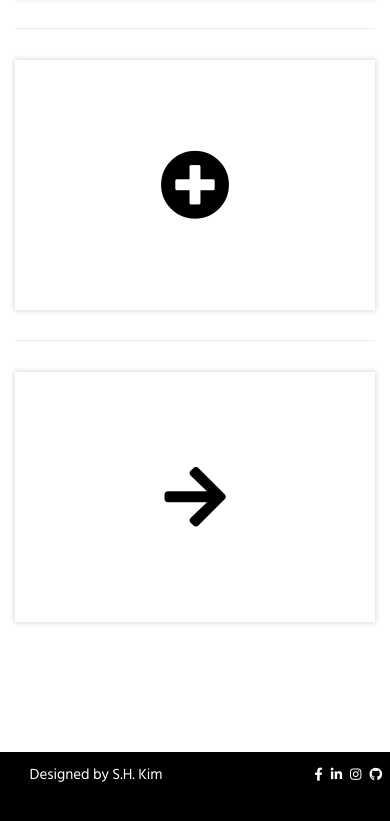
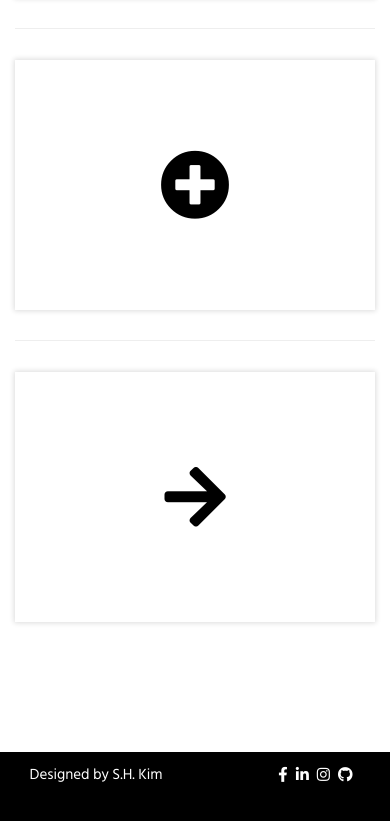
Before and after one commit to shkim04/my-blog, a React app: page / in a window 390 px wide. Shown: the part 1636-2457 px from the top of the page. Built offline with nearby package versions, Linux system fonts and the light colour scheme; a web font is replaced by a local one; what google-maps-react would draw is missing.

Commit message:
tested-1

```diff
--- a/src/components/footer.css
+++ b/src/components/footer.css
@@ -29,7 +29,6 @@
     width: auto;
     padding: 0 10px;
     justify-content: space-between;
-    position: unset;
   }
 }
 
@@ -53,9 +52,8 @@
 @media (max-width: 750px) {
   .footer-container .footer-main .footer-content {
     font-size: 15px;
-}
-
-  .footer-container .footer-main .icons a {
-   font-size: 13px;
+  }
+  .footer-container .footer-main .icons {
+    position: initial;
   }
 }
```
Also changed, not shown: build/asset-manifest.json, build/index.html, 5 other files.
